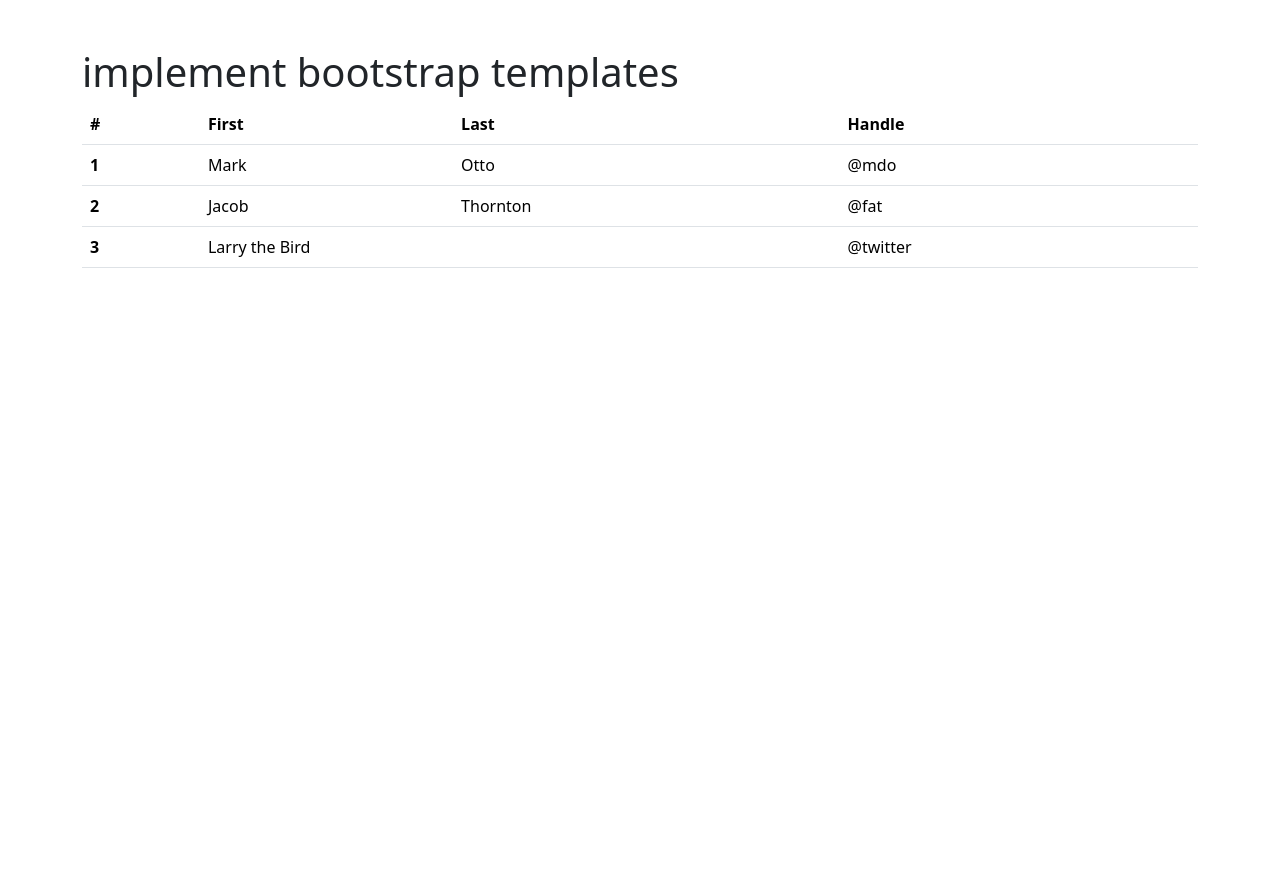
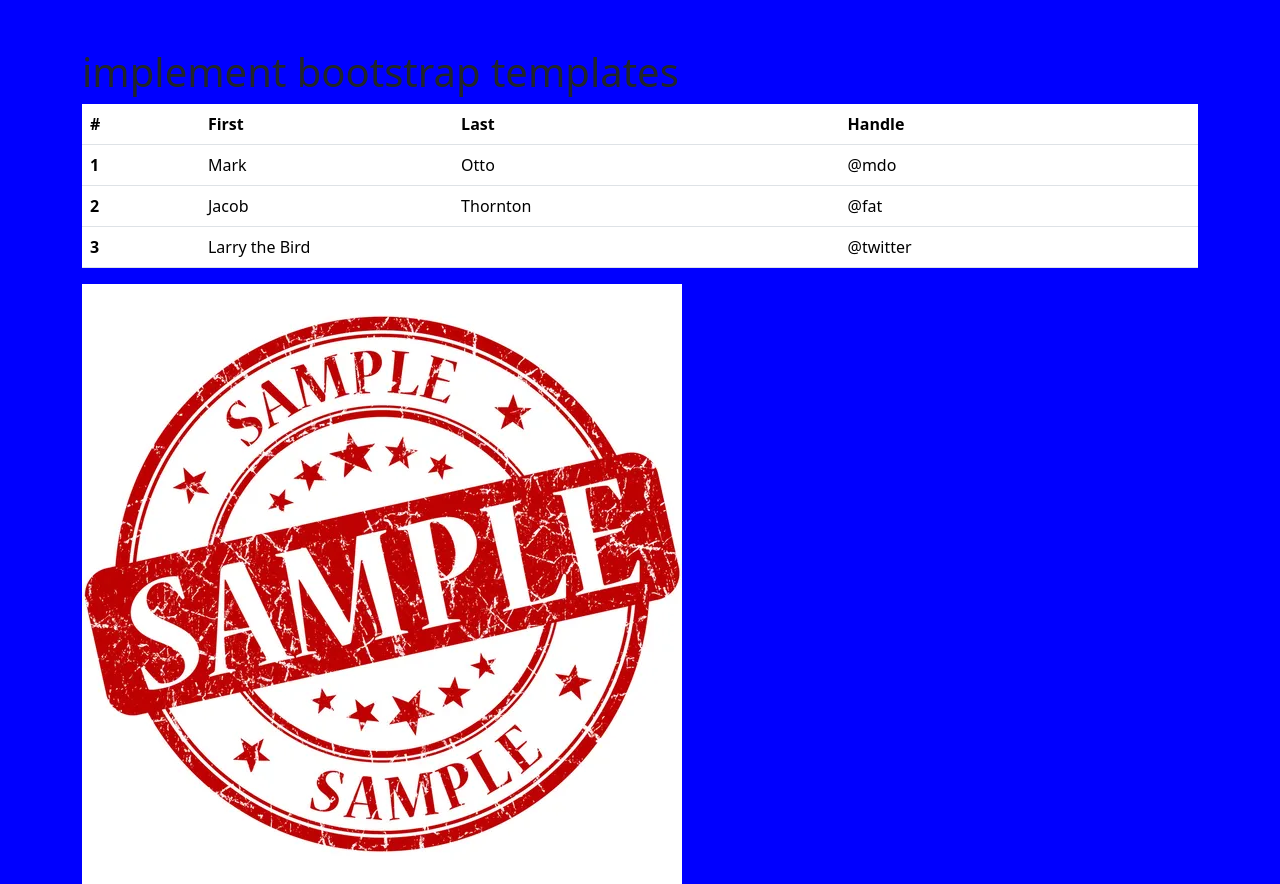
Before and after one commit to JessJiang890/Django-Prac, a Django app: page / in a window 1280 px wide. Before the commit the page ends 268 px from the top, so only its background shows below. Run offline with Django 4.2, Linux system fonts and the light colour scheme.

Commit message:
add static file

```diff
--- a/mysite/settings.py
+++ b/mysite/settings.py
@@ -116,6 +116,10 @@ USE_TZ = True
 # https://docs.djangoproject.com/en/4.2/howto/static-files/
 
 STATIC_URL = 'static/'
+STATIC_ROOT = BASE_DIR / 'static'
+STATICFILES_DIRS = [
+    BASE_DIR / 'mysite/static'
+]
 
 # Default primary key field type
 # https://docs.djangoproject.com/en/4.2/ref/settings/#default-auto-field
--- /dev/null
+++ b/mysite/static/css/style.css
@@ -0,0 +1,3 @@
+body {
+  background-color: blue;
+}
--- a/templates/home.html
+++ b/templates/home.html
@@ -1,3 +1,4 @@
+{% load static %}
 <!DOCTYPE html>
 <html lang="en">
   <head>
@@ -13,6 +14,7 @@
       src="https://cdn.jsdelivr.net/npm/bootstrap@5.3.2/dist/js/bootstrap.bundle.min.js"
       integrity="sha384-C6RzsynM9kWDrMNeT87bh95OGNyZPhcTNXj1NW7RuBCsyN/o0jlpcV8Qyq46cDfL"
       crossorigin="anonymous"></script>
+    <link rel="stylesheet" href="{% static 'css/style.css' %}" />
   </head>
   <body>
     <div class="container pt-5">
@@ -46,6 +48,7 @@
           </tr>
         </tbody>
       </table>
+      <img src="{% static 'images/sample.jpg' %}" alt="" />
     </div>
   </body>
 </html>
```
Also changed, not shown: mysite/static/images/sample.jpg (added).
